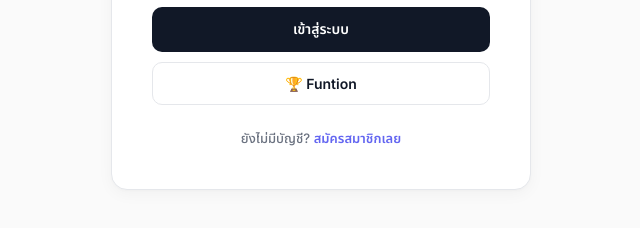
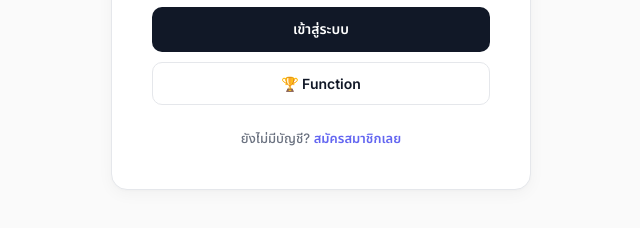
Before and after one commit to chankan2722/wallet_bank777, a plain HTML site: page index.html in a window 1280 px wide. Shown: the part 436-664 px from the top of the page, 319-959 px from the left. Drawn offline with nearby package versions, Linux system fonts and the light colour scheme; no server answers; a script that the page names is missing.

Commit message:
Update index.html

```diff
--- a/index.html
+++ b/index.html
@@ -47,7 +47,7 @@
             <div id="login-error" class="error-msg"></div>
 
             <button class="btn-black" id="btn-login" style="width: 100%; margin-top: 10px;" onclick="loginWithUsername()">เข้าสู่ระบบ</button>
-            <button class="btn-outline" style="width: 100%; margin-top: 10px;" onclick="openPortfolioModal()">🏆 Funtion</button>
+            <button class="btn-outline" style="width: 100%; margin-top: 10px;" onclick="openPortfolioModal()">🏆 Function</button>
             <p class="auth-switch-text">ยังไม่มีบัญชี? <a href="#" onclick="toggleAuth('register')">สมัครสมาชิกเลย</a></p>
         </div>
 
```
